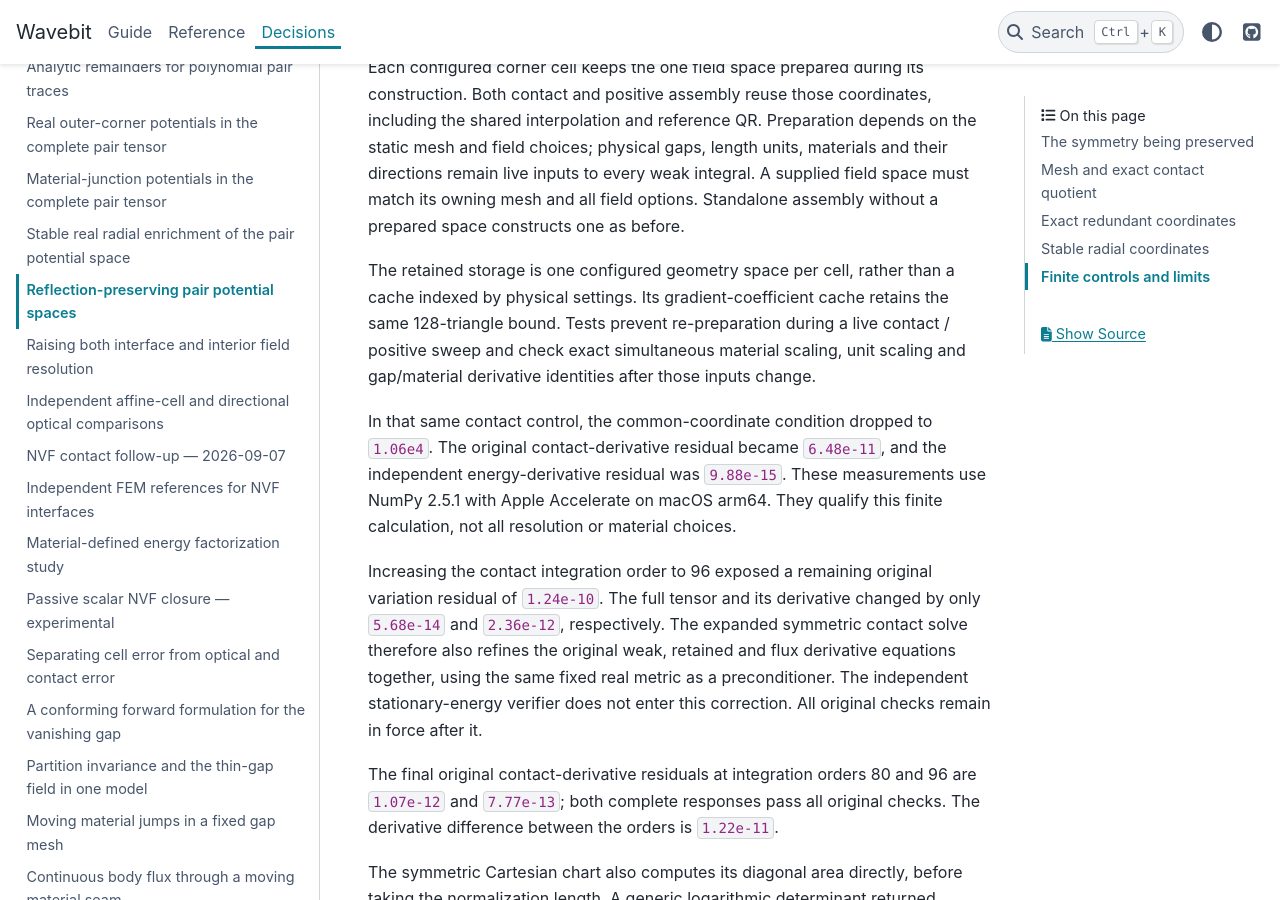
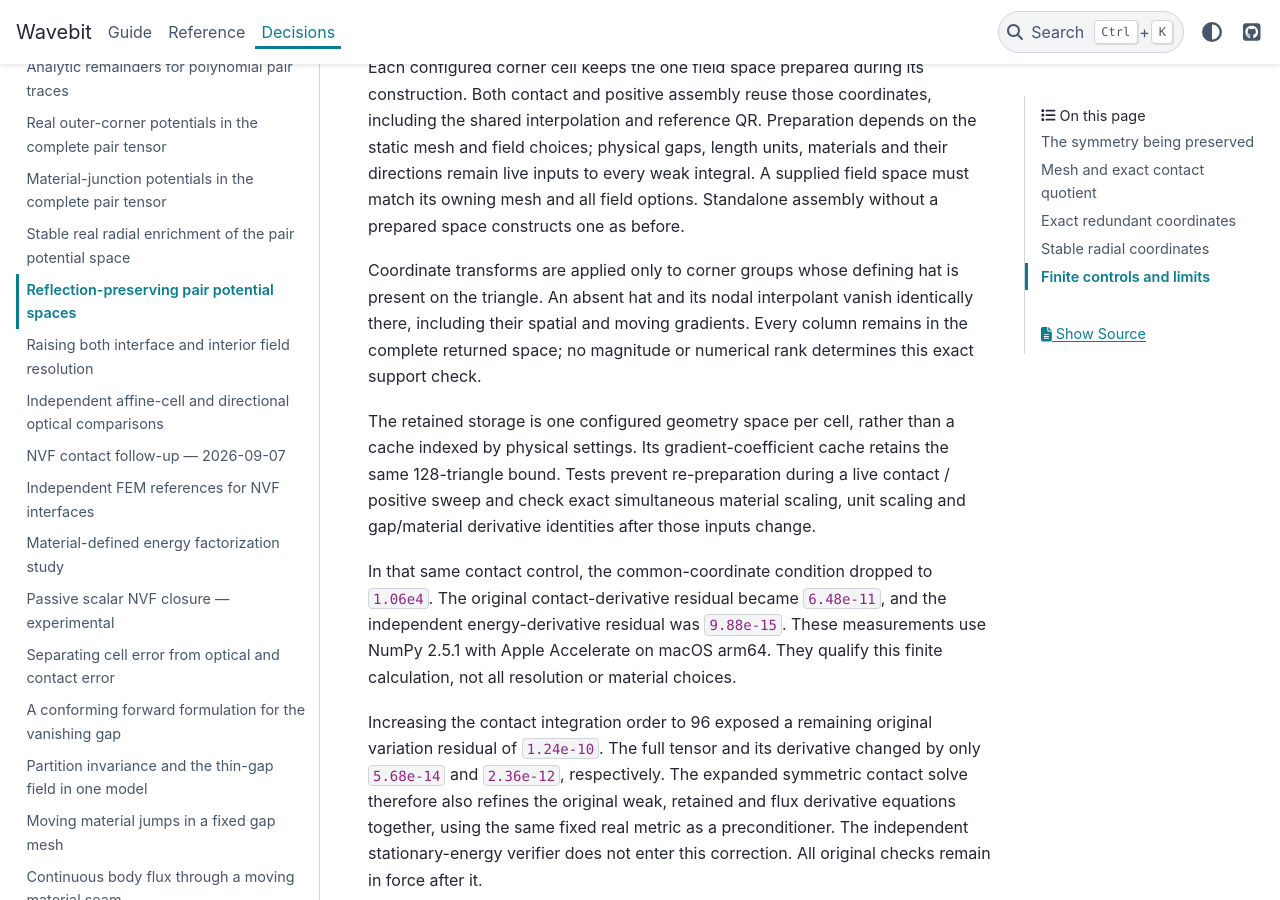
Before and after one commit to fieldalgo/wavebit, a Sphinx documentation site: the page built from docs/nvf-pair-symmetric-potentials.md, in a window 1280 px wide and 900 px high, scrolled down 4201 px. Built offline with Sphinx 7.4.7 and the PyData theme 0.15.4, drawn with Linux system fonts in a browser that asks for light colours.

Commit message:
Skip coordinate transforms for identically absent corner supports
Keep every field column while avoiding transforms whose raw potential and common nodal interpolant vanish on the triangle.

Co-authored-by: Codex <noreply@openai.com>

```diff
--- a/docs/nvf-pair-symmetric-potentials.md
+++ b/docs/nvf-pair-symmetric-potentials.md
@@ -164,6 +164,12 @@ their directions remain live inputs to every weak integral. A supplied field
 space must match its owning mesh and all field options. Standalone assembly
 without a prepared space constructs one as before.
 
+Coordinate transforms are applied only to corner groups whose defining hat
+is present on the triangle. An absent hat and its nodal interpolant vanish
+identically there, including their spatial and moving gradients. Every
+column remains in the complete returned space; no magnitude or numerical
+rank determines this exact support check.
+
 The retained storage is one configured geometry space per cell, rather than a
 cache indexed by physical settings. Its gradient-coefficient cache retains the
 same 128-triangle bound. Tests prevent re-preparation during a live contact /
```
Also changed, not shown: 1 other file.
